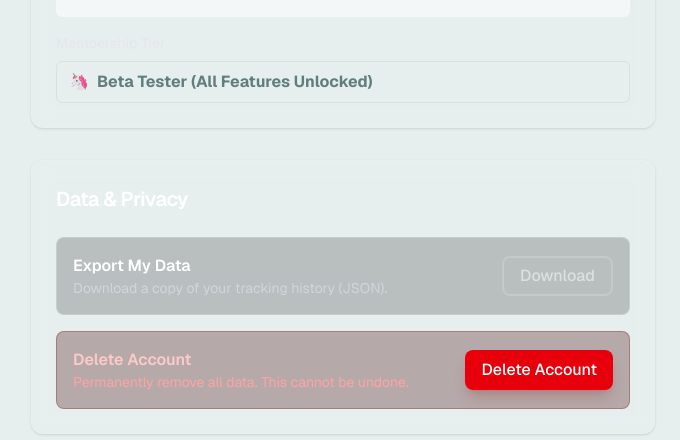
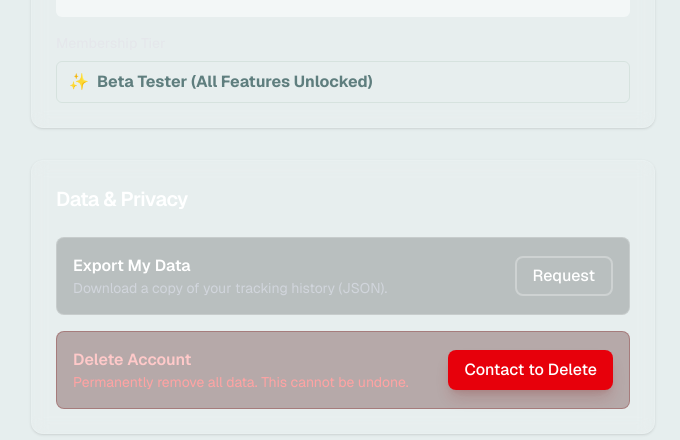
Before and after one commit to lambomethods/vicessa, a Next.js app: page /settings in a window 1280 px wide. Shown: the part 428-868 px from the top of the page, without its empty margins (297-977 px from the left). Built offline with nearby package versions, Linux system fonts and the light colour scheme; no server answers; the database is empty; sample sign-in values are in the browser's storage.

Commit message:
Settings: Replace Unicorn with Sparkle and wire Buttons to Mailto

```diff
--- a/src/app/settings/page.tsx
+++ b/src/app/settings/page.tsx
@@ -50,7 +50,7 @@ export default async function SettingsPage() {
                     <div className="grid gap-2">
                         <label className="text-sm font-medium text-gray-200">Membership Tier</label>
                         <div className="px-3 py-2 bg-[var(--color-brand-mist)] rounded-md border border-[var(--color-brand-sage)]/20 text-[var(--color-brand-eucalyptus)] font-bold flex items-center gap-2">
-                            <span>🦄</span> Beta Tester (All Features Unlocked)
+                            <span>✨</span> Beta Tester (All Features Unlocked)
                         </div>
                     </div>
                 </CardContent>
@@ -67,13 +67,11 @@ export default async function SettingsPage() {
                             <h4 className="font-semibold text-white">Export My Data</h4>
                             <p className="text-sm text-gray-300">Download a copy of your tracking history (JSON).</p>
                         </div>
-                        <form action="/api/admin/export-data" method="GET">
-                            {/* In a real app we'd need a specific user-export endpoint, reusing admin for MVP demo if appropriate or simple alert */}
-                            {/* For now, let's just put a placeholder button that alerts or a 'Request' button */}
-                            <Button variant="outline" type="button" className="opacity-50 cursor-not-allowed text-white border-white/30 hover:bg-white/10">
-                                Download
+                        <a href="mailto:support@vicessa.app?subject=Request Data Export&body=Please send me a copy of my data." className="inline-block">
+                            <Button variant="outline" type="button" className="text-white border-white/30 hover:bg-white/10">
+                                Request
                             </Button>
-                        </form>
+                        </a>
                     </div>
 
                     <div className="flex items-center justify-between p-4 border border-red-900/30 bg-red-950/30 rounded-lg">
@@ -81,9 +79,11 @@ export default async function SettingsPage() {
                             <h4 className="font-semibold text-red-200">Delete Account</h4>
                             <p className="text-sm text-red-300">Permanently remove all data. This cannot be undone.</p>
                         </div>
-                        <Button variant="danger" className="bg-red-600 hover:bg-red-700 text-white border-none shadow-lg shadow-red-900/20">
-                            Delete Account
-                        </Button>
+                        <a href="mailto:support@vicessa.app?subject=DELETE ACCOUNT REQUEST&body=I want to permanently delete my account." className="inline-block">
+                            <Button variant="danger" className="bg-red-600 hover:bg-red-700 text-white border-none shadow-lg shadow-red-900/20">
+                                Contact to Delete
+                            </Button>
+                        </a>
                     </div>
                 </CardContent>
             </Card>
```
